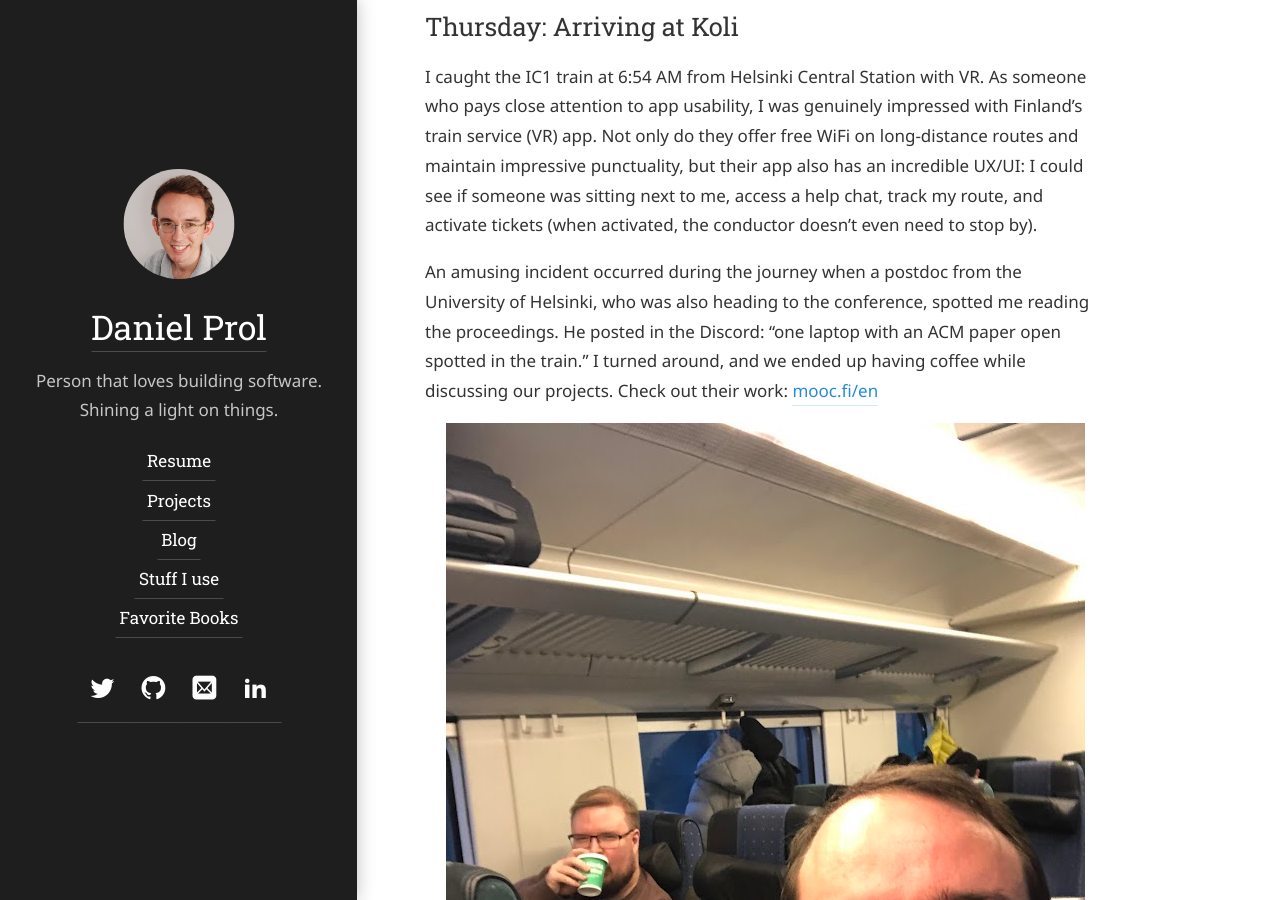
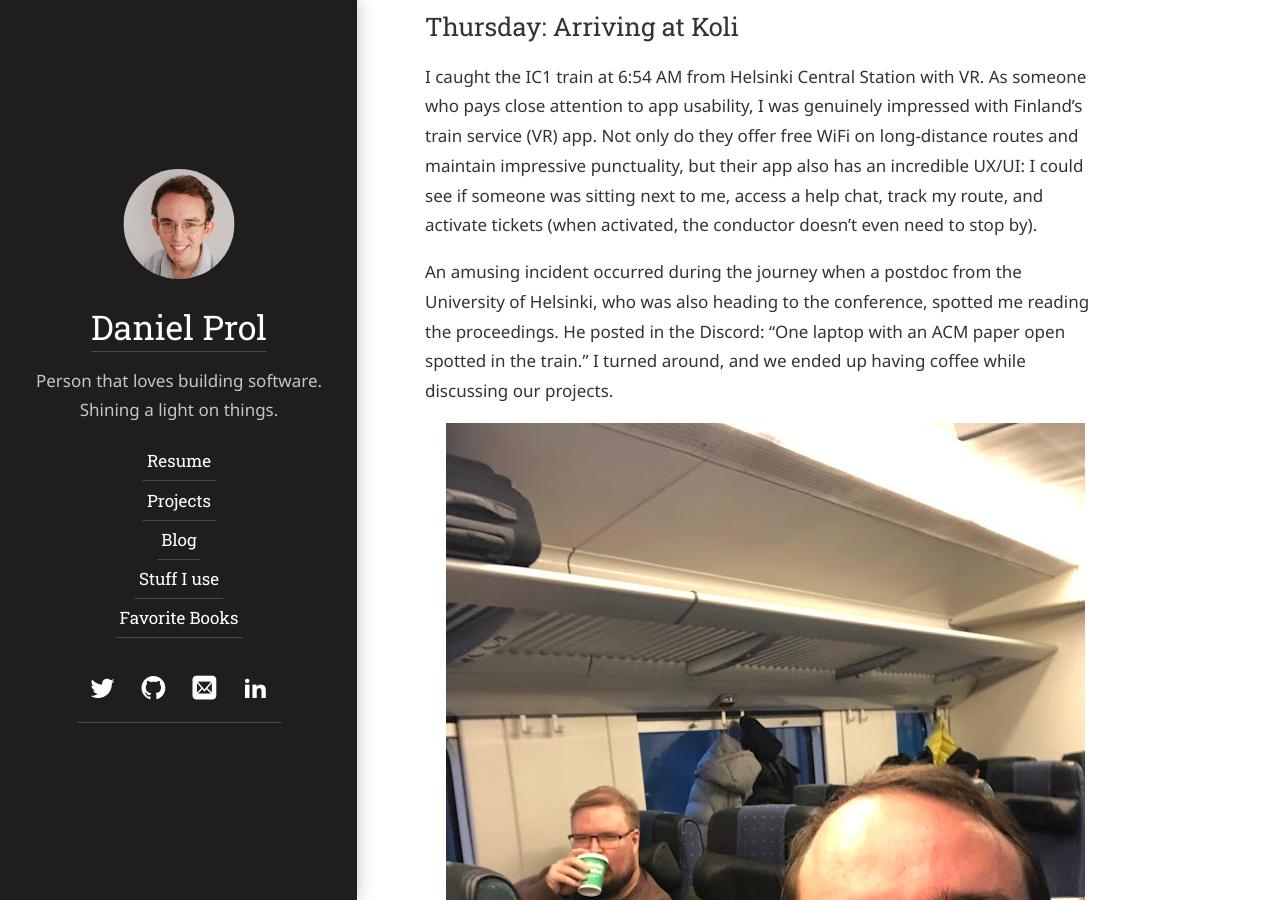
Before and after one commit to dprol/dprol.github.io, a Jekyll site: the page built from hydejack/_posts/2024-11-17-koli.md, in a window 1280 px wide and 900 px high, scrolled down 743 px. Built offline with Jekyll 4.4.1, drawn with Linux system fonts in a browser that asks for light colours; some web fonts are replaced.

Commit message:
Update 2024-11-17-koli.md

```diff
--- a/hydejack/_posts/2024-11-17-koli.md
+++ b/hydejack/_posts/2024-11-17-koli.md
@@ -10,7 +10,7 @@ description: >
 
 I caught the IC1 train at 6:54 AM from Helsinki Central Station with VR. As someone who pays close attention to app usability, I was genuinely impressed with Finland's train service (VR) app. Not only do they offer free WiFi on long-distance routes and maintain impressive punctuality, but their app also has an incredible UX/UI: I could see if someone was sitting next to me, access a help chat, track my route, and activate tickets (when activated, the conductor doesn't even need to stop by).
 
-An amusing incident occurred during the journey when a postdoc from the University of Helsinki, who was also heading to the conference, spotted me reading the proceedings. He posted in the Discord: "one laptop with an ACM paper open spotted in the train." I turned around, and we ended up having coffee while discussing our projects. Check out their work: [mooc.fi/en](https://www.mooc.fi/en/)
+An amusing incident occurred during the journey when a postdoc from the University of Helsinki, who was also heading to the conference, spotted me reading the proceedings. He posted in the Discord: "One laptop with an ACM paper open spotted in the train." I turned around, and we ended up having coffee while discussing our projects.
 
 <figure>
   <img src="https://dprol.github.io/assets/img/blog/vr-app.jpg" alt="Good conversation">
```
